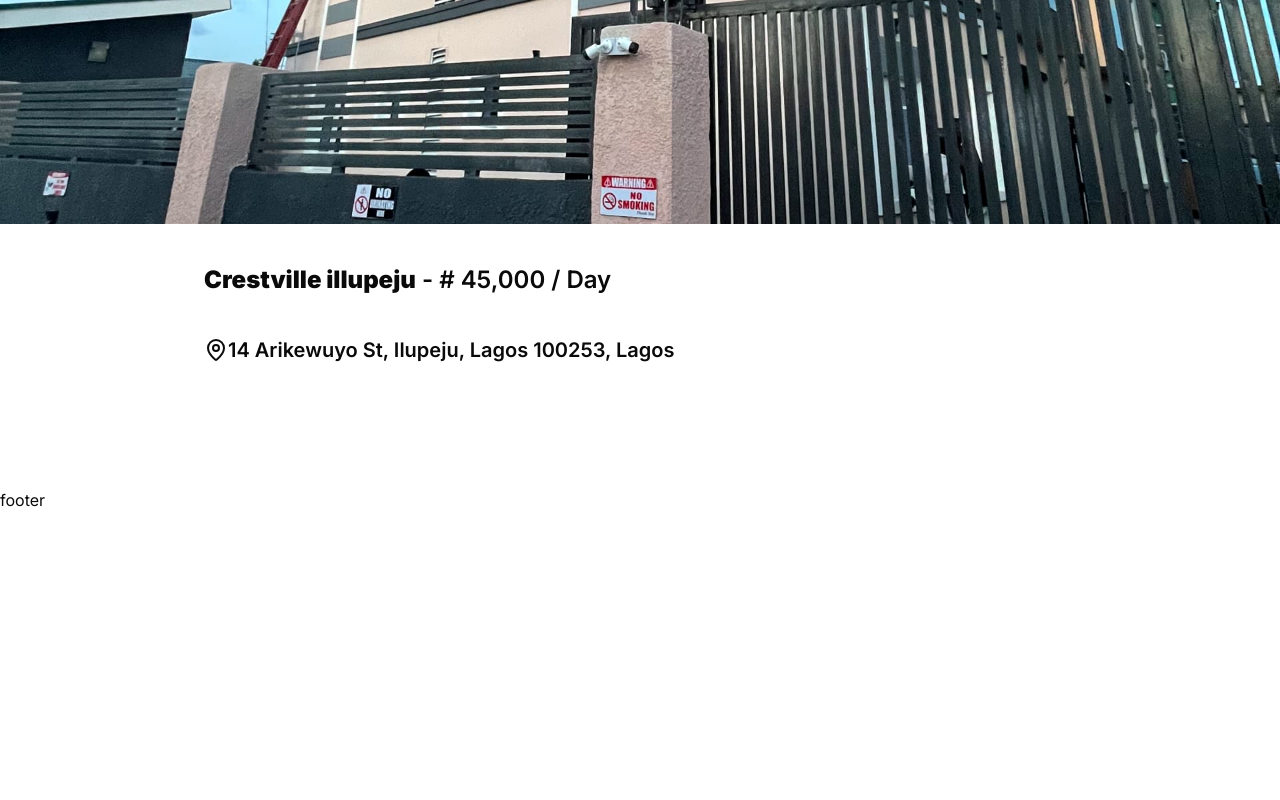
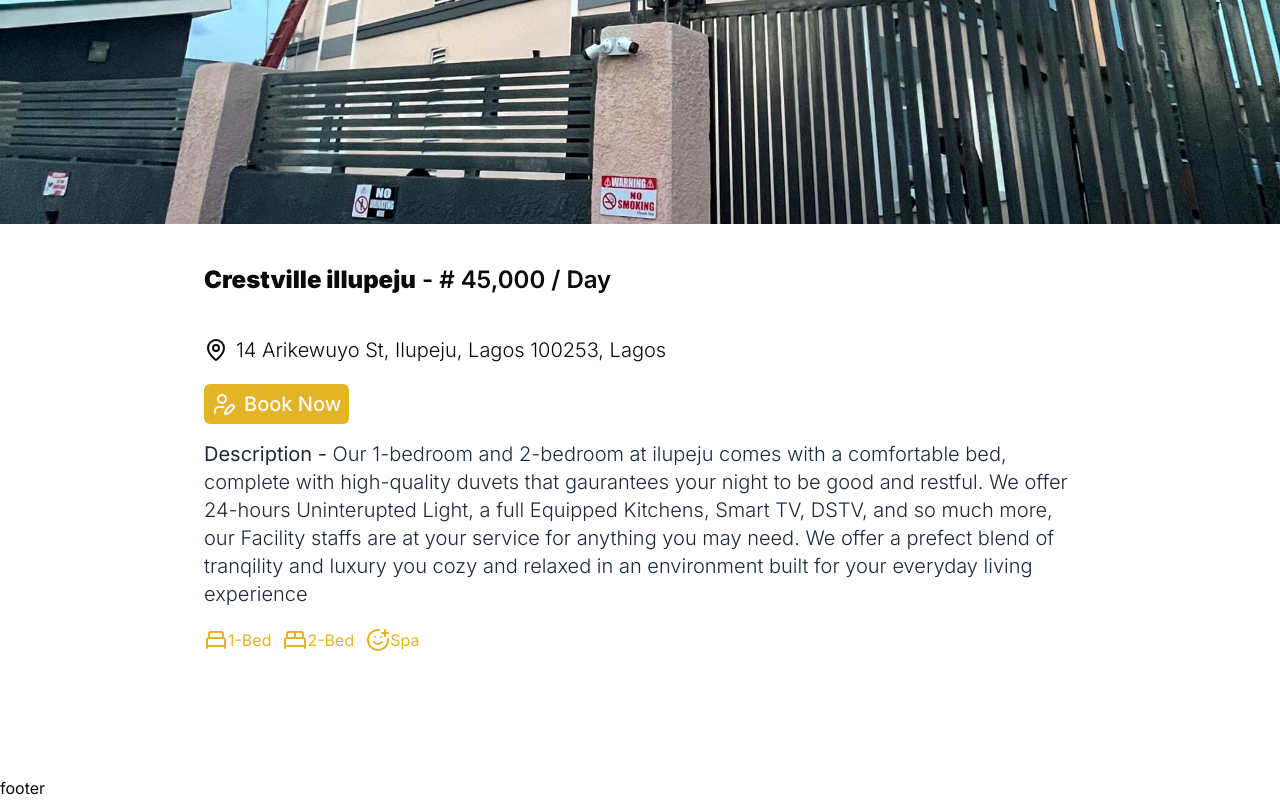
Before and after one commit to titosco/Crestville, a Next.js app in the folder crestville/: page /listing/ilupeju in a window 1280 px wide. Shown: the part 486-1286 px from the top of the page. Before the commit the page ends 998 px from the top, so only its background shows below. Built offline with nearby package versions, Linux system fonts and the light colour scheme; no server answers.

Commit message:
adding ilupeju

```diff
--- a/crestville/app/Provider.jsx
+++ b/crestville/app/Provider.jsx
@@ -7,7 +7,7 @@
   return <div>
     <Navigation/>
 
-    <div className="mt-32 sm:mt-44 lg:mt-40">
+    <div className="mt-28 sm:mt-44 lg:mt-40">
       {children}
     </div>
     <Footer/>
--- a/crestville/app/_components/Navigation.jsx
+++ b/crestville/app/_components/Navigation.jsx
@@ -25,7 +25,7 @@
         </ul>
     </div>
     <div className="flex gap-2 items-center">
-        <Button className="flex px-2 gap-2 text-xs md:text-lg lg:text-xl"><UserPen/> Book now</Button>
+        <Button className="flex px-2 gap-2 text-xs md:text-lg lg:text-xl"><UserPen/> Book Now</Button>
         {isSignedIn?
           <UserButton />
           :
--- a/crestville/app/globals.css
+++ b/crestville/app/globals.css
@@ -13,6 +13,9 @@
     --background-start-rgb: 0, 0, 0;
     --background-end-rgb: 0, 0, 0;
   }
+}
+.features{
+  @apply flex
 }
 
 /* body {
--- a/crestville/app/listing/ilupeju/page.jsx
+++ b/crestville/app/listing/ilupeju/page.jsx
@@ -1,7 +1,8 @@
 import React from "react";
 import Image from 'next/image';
 import home from '../../images/ilupeju.jpeg'
-import { MapPin } from "lucide-react";
+import { BedDouble, BedSingle, MapPin, SmilePlus, UserPen,  } from "lucide-react";
+import { Button } from "@/components/ui/button";
 
 const ilupeju = () => {
   return (
@@ -15,7 +16,19 @@
         <div className="flex flex-col max-w-4xl mx-auto p-3 my-7 gap-4">
           <p className="text-xl md:text-2xl font-semibold">
             <span><strong>Crestville illupeju</strong> - # 45,000 / Day</span>
-            <span className="flex text-sm items-center mt-5 md:mt-10 md:text-xl"><MapPin />    14 Arikewuyo St, Ilupeju, Lagos 100253, Lagos</span>
+            <span className="flex text-sm items-center mt-5 md:mt-10 md:text-xl gap-2 font-light"><MapPin />    14 Arikewuyo St, Ilupeju, Lagos 100253, Lagos</span>
+            <Button className="flex px-2 text-xs gap-2 items-center mt-4 md:mt-5 md:text-lg lg:text-xl" ><UserPen/>Book Now</Button>
+          </p>
+          <p  className="text-slate-800">
+            <span className="text-base mt-5 md:mt-10 md:text-xl font-light">
+              <strong>Description - </strong>Our 1-bedroom and 2-bedroom at ilupeju comes with a comfortable bed, complete with high-quality duvets that gaurantees your night to be good and restful. We offer 24-hours Uninterupted Light, a full Equipped Kitchens, Smart TV, DSTV, and so much more, our Facility staffs are at your service for anything you may need. We offer a prefect blend of  tranqility and luxury you cozy and relaxed in an environment built for your everyday living experience
+            </span>
+            <ul className="flex mt-3 md:mt-5 gap-3 text-primary">
+              <li className="features"><BedSingle/>1-Bed</li>
+              <li className="features"><BedDouble/>2-Bed</li>
+              <li className="features"><SmilePlus/>Spa</li>
+
+            </ul>
           </p>
         </div>
         </div>
```
Also changed, not shown: 2 other files (tests, documents, lock files or other folders).
